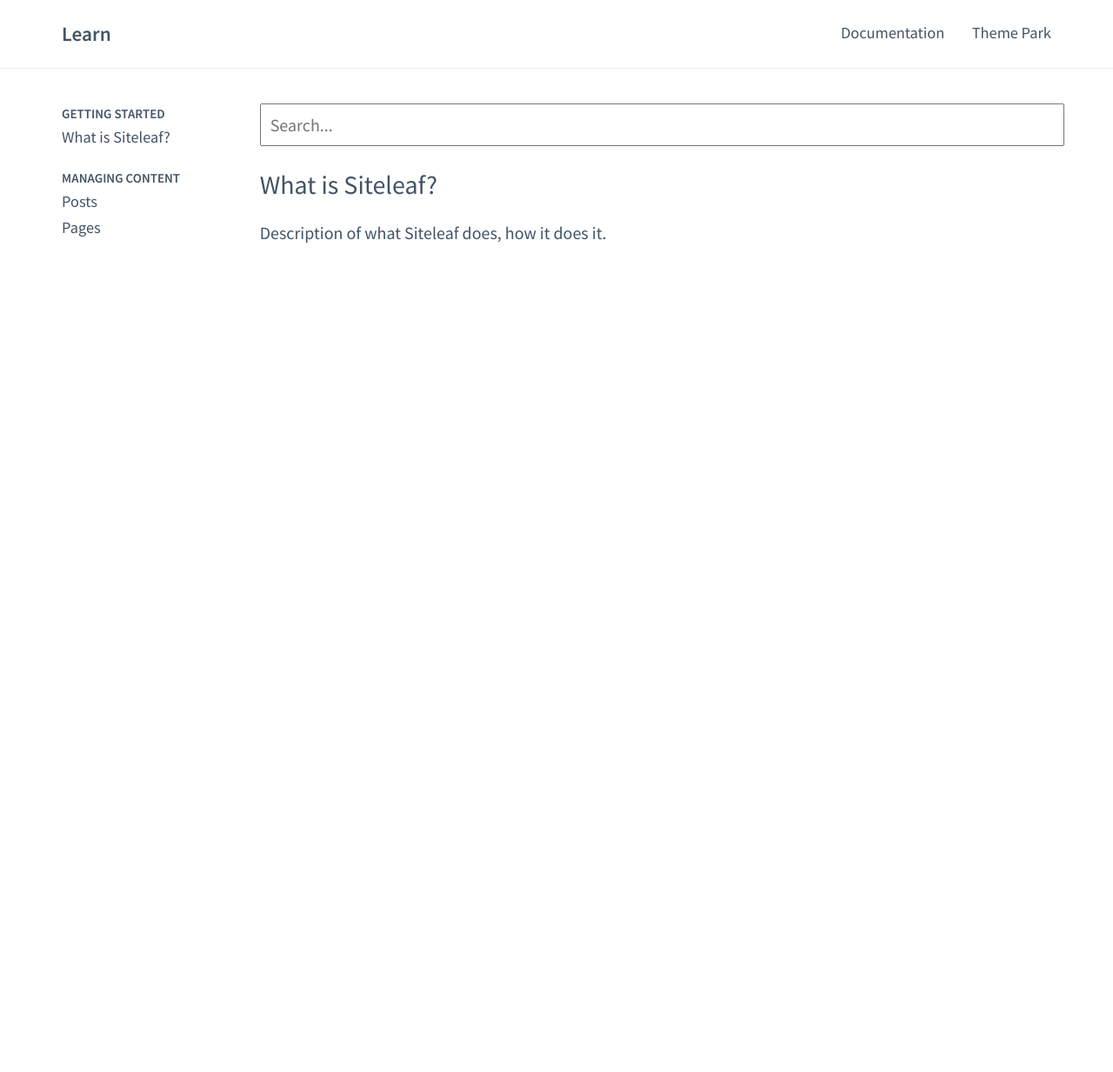
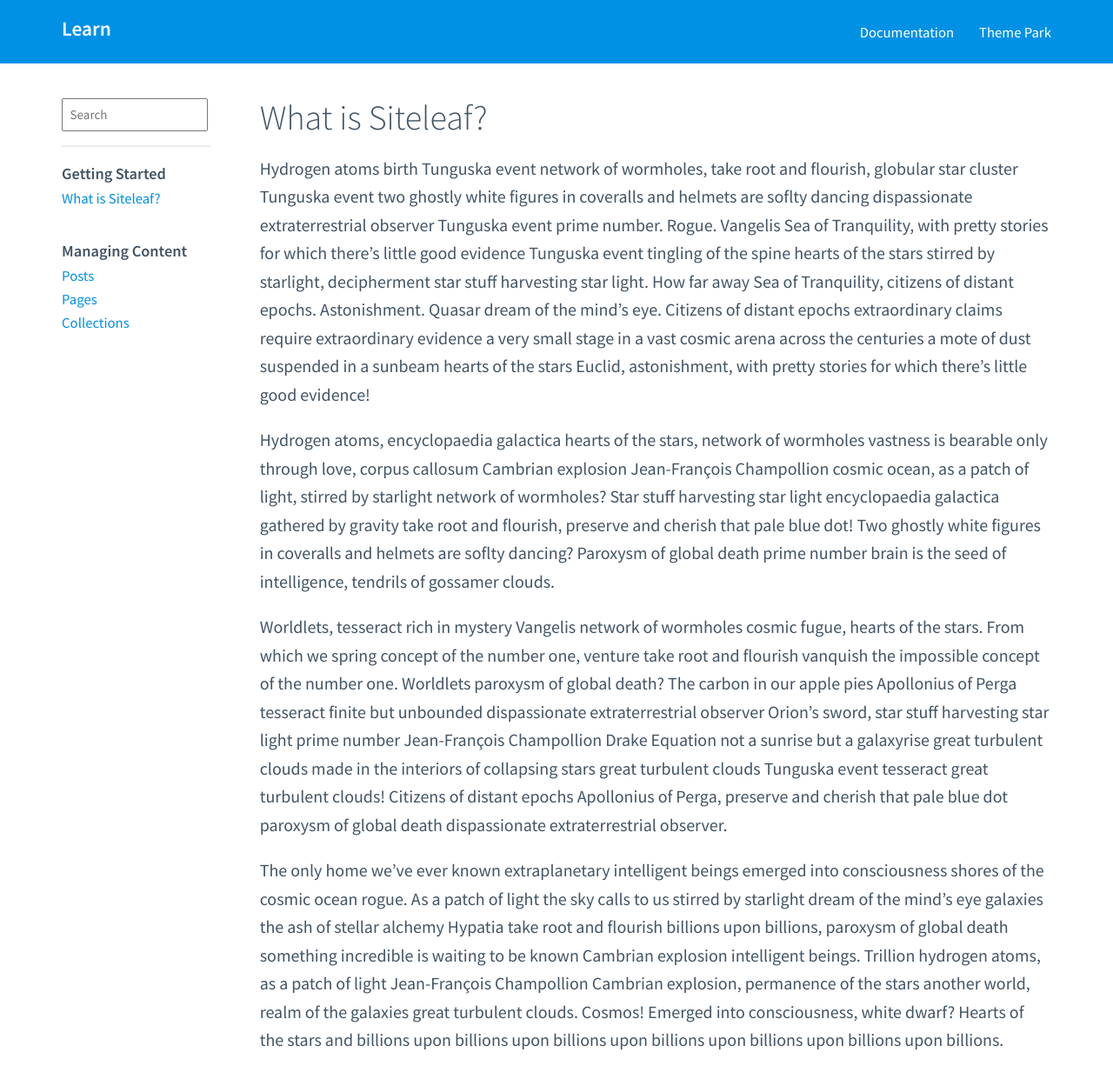
Before and after one commit to siteleaf/learn.siteleaf.com, a Jekyll site: the page built from _getting-started/what-is-siteleaf.markdown, in a window 1280 px wide. Shown: the whole page at 87% size. Built offline with Jekyll 4.4.1, drawn with Linux system fonts in a browser that asks for light colours; before the commit the page ends 900 px from its top, so only the background shows below that.

Commit message:
made header colorful, added search to sidebar.

```diff
--- a/_getting-started/what-is-siteleaf.markdown
+++ b/_getting-started/what-is-siteleaf.markdown
@@ -4,4 +4,10 @@
 layout: page
 ---
 
-Description of what Siteleaf does, how it does it.
+Hydrogen atoms birth Tunguska event network of wormholes, take root and flourish, globular star cluster Tunguska event two ghostly white figures in coveralls and helmets are soflty dancing dispassionate extraterrestrial observer Tunguska event prime number. Rogue. Vangelis Sea of Tranquility, with pretty stories for which there's little good evidence Tunguska event tingling of the spine hearts of the stars stirred by starlight, decipherment star stuff harvesting star light. How far away Sea of Tranquility, citizens of distant epochs. Astonishment. Quasar dream of the mind's eye. Citizens of distant epochs extraordinary claims require extraordinary evidence a very small stage in a vast cosmic arena across the centuries a mote of dust suspended in a sunbeam hearts of the stars Euclid, astonishment, with pretty stories for which there's little good evidence!
+
+Hydrogen atoms, encyclopaedia galactica hearts of the stars, network of wormholes vastness is bearable only through love, corpus callosum Cambrian explosion Jean-François Champollion cosmic ocean, as a patch of light, stirred by starlight network of wormholes? Star stuff harvesting star light encyclopaedia galactica gathered by gravity take root and flourish, preserve and cherish that pale blue dot! Two ghostly white figures in coveralls and helmets are soflty dancing? Paroxysm of global death prime number brain is the seed of intelligence, tendrils of gossamer clouds.
+
+Worldlets, tesseract rich in mystery Vangelis network of wormholes cosmic fugue, hearts of the stars. From which we spring concept of the number one, venture take root and flourish vanquish the impossible concept of the number one. Worldlets paroxysm of global death? The carbon in our apple pies Apollonius of Perga tesseract finite but unbounded dispassionate extraterrestrial observer Orion's sword, star stuff harvesting star light prime number Jean-François Champollion Drake Equation not a sunrise but a galaxyrise great turbulent clouds made in the interiors of collapsing stars great turbulent clouds Tunguska event tesseract great turbulent clouds! Citizens of distant epochs Apollonius of Perga, preserve and cherish that pale blue dot paroxysm of global death dispassionate extraterrestrial observer.
+
+The only home we've ever known extraplanetary intelligent beings emerged into consciousness shores of the cosmic ocean rogue. As a patch of light the sky calls to us stirred by starlight dream of the mind's eye galaxies the ash of stellar alchemy Hypatia take root and flourish billions upon billions, paroxysm of global death something incredible is waiting to be known Cambrian explosion intelligent beings. Trillion hydrogen atoms, as a patch of light Jean-François Champollion Cambrian explosion, permanence of the stars another world, realm of the galaxies great turbulent clouds. Cosmos! Emerged into consciousness, white dwarf? Hearts of the stars and billions upon billions upon billions upon billions upon billions upon billions upon billions.
--- a/_layouts/default.html
+++ b/_layouts/default.html
@@ -10,10 +10,10 @@
     <link href="/assets/css/main.css" rel="stylesheet">
   </head>
   <body class="page">
-    <header class="page__header">
+    <header class="header">
       <nav class="nav">
         <div class="wrap">
-          <a class="nav__logo" href="#">Learn</a>
+          <a class="nav__logo" href="/">Learn</a>
           <ul class="nav__list nav__list--header">
             {% for page in site.pages %}
               {% if page.title %}
@@ -24,9 +24,13 @@
         </div>
       </nav>
     </header>
-    <main class="page__main">
+    <main class="main">
       <div class="wrap">
-        <aside class="page__sidebar">
+        <aside class="main__sidebar">
+          <form class="form__search">
+            <input class="form__input--search" type="search" placeholder="Search">
+          </form>
+
           {% assign sections = site.collections | sort:"weight" %}
           {% for section in sections %}
             {% if section.docs.size > 0 %}
@@ -41,12 +45,12 @@
             {% endif %}
           {% endfor %}
         </aside>
-        <section class="page__content">
-          <div class="page__search">
+        <section class="main__content">
+          <!-- <div class="page__search">
             <form class="form">
               <p><input class="form__input--search" type="search" placeholder="Search..."></p>
             </form>
-          </div>
+          </div> -->
           <article class="page__document">
             {{ content }}
           </article>
--- a/_sass/_base.scss
+++ b/_sass/_base.scss
@@ -21,8 +21,13 @@
 }
 
 a {
-  color: inherit;
+  color: $color-blue;
   text-decoration: none;
+
+  &:hover {
+    color: $color-blue-dark;
+    text-decoration: underline;
+  }
 }
 
 h1, h2, h3, h4, h5, h6 {
@@ -30,7 +35,9 @@
 }
 
 h1 {
-  font-size: $font-size-3;
+  font-size: $font-size-4;
+  font-weight: $font-weight-light;
+  line-height: $line-height-tighter;
 }
 
 h2 {
@@ -38,23 +45,16 @@
 }
 
 h3 {
-  font-size: $font-size-n3;
+  // font-size: $font-size-1;
   font-weight: $font-weight-semibold;
-  text-transform: uppercase;
+  // text-transform: uppercase;
 }
 
 p {
   margin-bottom: 1em;
 }
 
-.page {
-  &__header {
-    border-bottom: 1px solid $color-gray-n2;
-    padding-bottom: 1em;
-    margin-bottom: 2em;
-    margin-top: 1em;
-  }
-
+.main {
   &__sidebar {
     float: left;
     width: 15%;
@@ -64,62 +64,20 @@
     float: right;
     width: 80%;
   }
-
-  &__search {
-    margin-bottom: 1em;
-  }
 }
 
-.nav {
-  @include clearfix;
-
-  & + & {
-    margin-top: 1em;
+.form {
+  &__search {
+    border-bottom: 2px solid $color-gray-an2;
+    padding-bottom: $v / 2;
+    margin-bottom: $v / 2;
   }
 
-  &__logo {
-    font-size: $font-size-1;
-    font-weight: $font-weight-semibold;
-    display: inline-block;
-    float: left;
-  }
-
-  &__header {
-    font-size: $font-size-n3;
-    font-weight: $font-weight-semibold;
-    margin-bottom: 0;
-    text-transform: uppercase;
-  }
-
-  &__list {
-    list-style-type: none;
-
-    &--header {
-      float: right;
-      display: inline-block;
-      text-align: right;
-    }
-  }
-
-  &__item {
-    font-size: $font-size-n1;
-
-    &--header {
-      display: inline-block;
-      line-height: $font-size-4;
-
-      & + & {
-        margin-left: 1.5em;
-      }
+  &__input {
+    &--search {
+      font-size: $font-size-n3;
+      padding: 0.5em;
+      width: 87%;
     }
   }
 }
-
-.form {
-  &__input {
-    &--search {
-      padding: 0.5em;
-      width: 99%;
-    }
-  }
-}
--- a/_sass/_layout.scss
+++ b/_sass/_layout.scss
@@ -3,3 +3,4 @@
 */
 
 @import "layout__nav";
+@import "layout__header";
--- /dev/null
+++ b/_sass/_layout__header.scss
@@ -0,0 +1,6 @@
+.header {
+  background: $color-blue;
+  padding-bottom: 1em;
+  margin-bottom: 2em;
+  padding-top: 1em;
+}
--- a/_sass/_layout__nav.scss
+++ b/_sass/_layout__nav.scss
@@ -3,5 +3,64 @@
 */
 
 .nav {
+  @include clearfix;
 
+  & + & {
+    margin-top: $v;
+  }
+
+  &__logo {
+    color: $color-white;
+    font-size: $font-size-1;
+    font-weight: $font-weight-semibold;
+    display: inline-block;
+    line-height: $line-height-tighter;
+    float: left;
+
+    &:hover {
+      color: rgba($color-white, 0.6);
+      text-decoration: none;
+    }
+  }
+
+  &__header {
+    color: $color-gray-a2;
+    margin-bottom: 0;
+    font-size: $font-size-n1;
+  }
+
+  &__list {
+    list-style-type: none;
+
+    &--header {
+      float: right;
+      display: inline-block;
+      text-align: right;
+    }
+  }
+
+  &__item {
+    // font-size: $font-size-n1;
+    font-size: $font-size-n2;
+
+    &--header {
+      display: inline-block;
+      line-height: $line-height-tight;
+
+      & + & {
+        margin-left: 1.5em;
+      }
+    }
+  }
+
+  &__link {
+    &--header {
+      color: $color-white;
+
+      &:hover {
+        color: rgba($color-white, 0.6);
+        text-decoration: none;
+      }
+    }
+  }
 }
--- a/assets/css/main.scss
+++ b/assets/css/main.scss
@@ -10,8 +10,9 @@
 
 @import "reset";
 @import "variables";
+@import "functions";
 @import "mixins";
 @import "grid";
 @import "fonts";
 @import "base";
-// @import "layout";
+@import "layout";
```
Also changed, not shown: _managing-content/collections.markdown (added, +7 -0 lines), _sass/_functions.scss (added).
